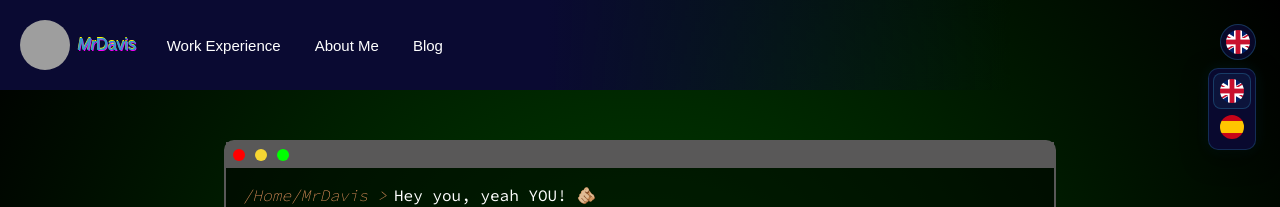
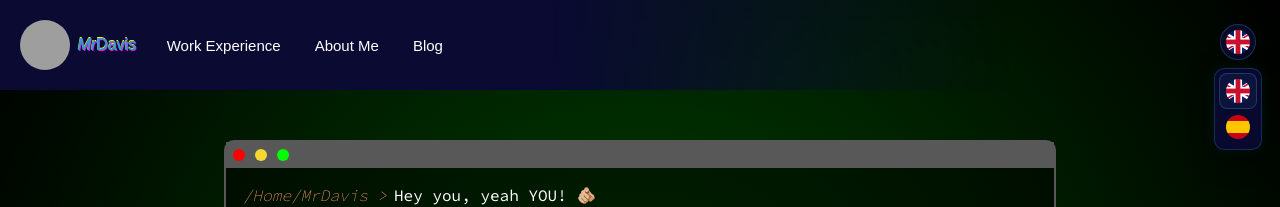
Before and after one commit to wj127/davis_portfolio, a Next.js app: page / in a window 1280 px wide. Both pictures are taken after a click on the button 1238 px from the left and 42 px from the top of the page. Shown: the top 207 px of the page. Built offline with nearby package versions, Linux system fonts and the light colour scheme; no server answers; grey boxes are pictures that could not be loaded; a web font is replaced by a local one.

Commit message:
[Update]: adjust alignment of dropdown menu content in language switcher for improved visual consistency

```diff
--- a/src/app/components/language-switcher/language-switcher.tsx
+++ b/src/app/components/language-switcher/language-switcher.tsx
@@ -47,7 +47,7 @@ export const LanguageSwitcher: React.FC = () => {
         </DropdownMenu.Trigger>
 
         <DropdownMenu.Portal>
-          <DropdownMenu.Content className={styles.content} sideOffset={8} align='end'>
+          <DropdownMenu.Content className={styles.content} sideOffset={8} align='center'>
             {locales.map((locale) => {
               const flag = FLAG_MAP[locale];
               const isActive = locale === currentLocale;
```
